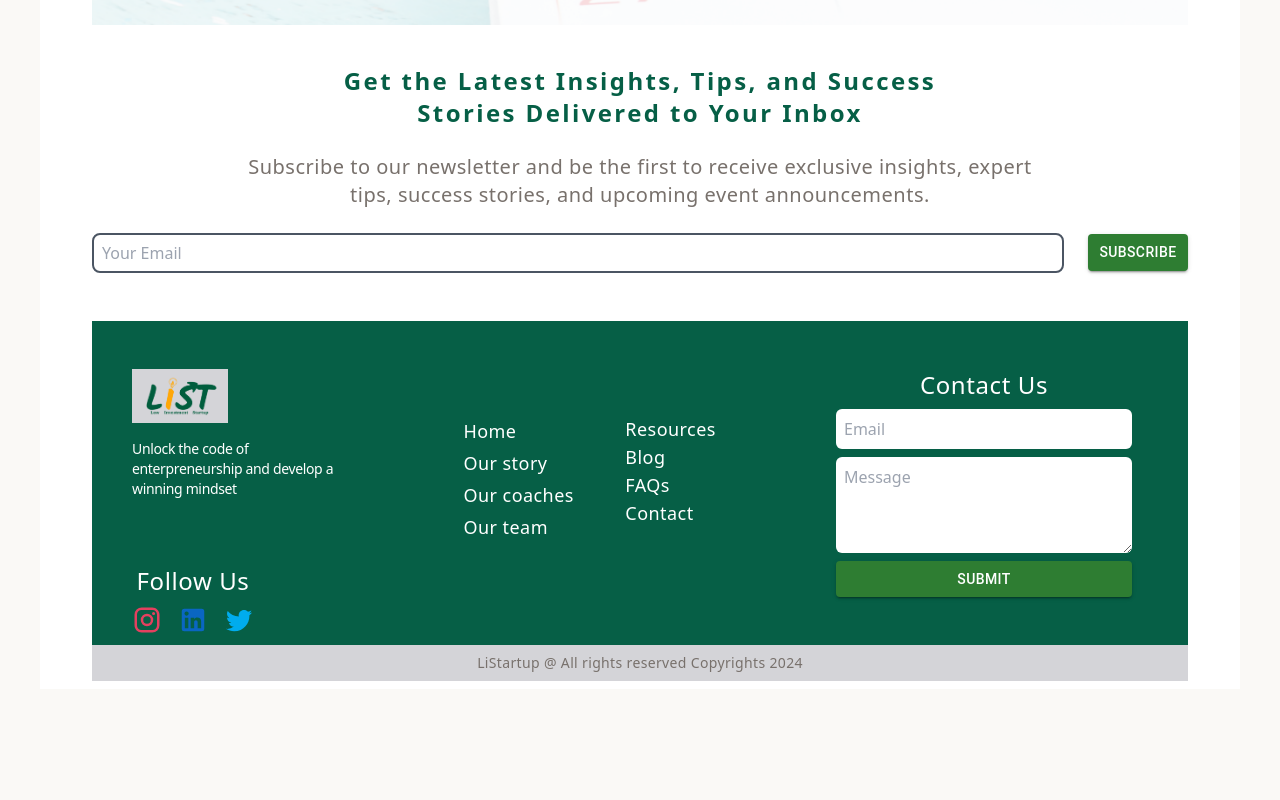
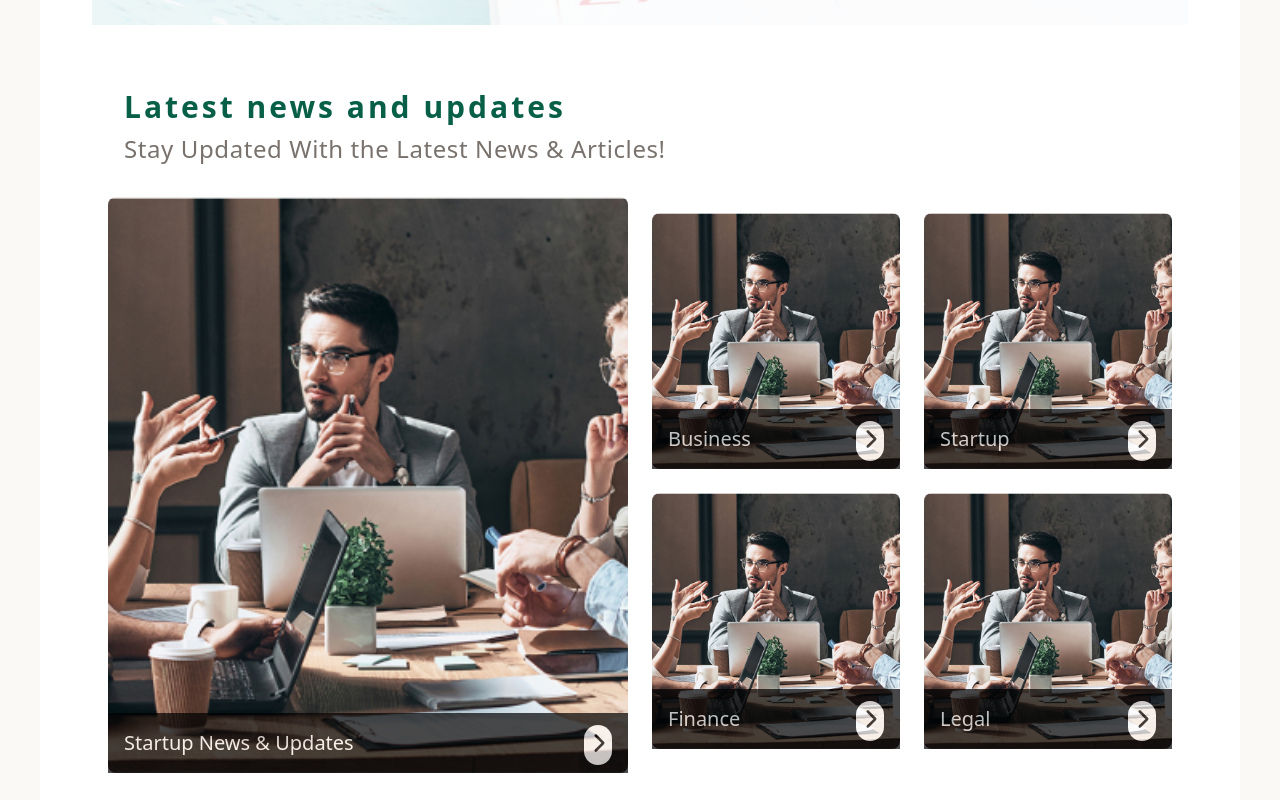
Before and after one commit to GreenVayu/List-startup, a React (Vite) app: page /Resource in a window 1280 px wide. Shown: the part 1840-2640 px from the top of the page. Before the commit the page ends 2549 px from the top, so only its background shows below. Built offline with nearby package versions, Linux system fonts and the light colour scheme; the HTML template or start-up script is replaced by a standard one.

Commit message:
resources page from done

```diff
--- a/src/Resource.tsx
+++ b/src/Resource.tsx
@@ -1,8 +1,17 @@
 import { Button } from "@mui/material";
 import { FontAwesomeIcon } from "@fortawesome/react-fontawesome";
-import { faLightbulb,faCalendarMinus} from "@fortawesome/free-solid-svg-icons";
+import { faLightbulb,faCalendarMinus,faChevronRight} from "@fortawesome/free-solid-svg-icons";
 
 function Resource() {
+
+  const newsItems = [
+    { title: 'Startup News & Updates', imgSrc: '/ourcoaches/purpose.jpg' },
+    { title: 'Business', imgSrc: '/ourcoaches/purpose.jpg' },
+    { title: 'Startup', imgSrc: '/ourcoaches/purpose.jpg'  },
+    { title: 'Finance', imgSrc: '/ourcoaches/purpose.jpg'  },
+    { title: 'Legal', imgSrc: '/ourcoaches/purpose.jpg' },
+  ];
+
   return (
     <div className="container w-full mx-auto">
       <div className="sec1 mt-6">
@@ -404,7 +413,7 @@ function Resource() {
 
         <div className="text-center mb-4 sm:hidden"><span className="text-purple-600 text-xl ">scroll to see more</span></div>
 
-        <div className="py-4 hidden sm:grid sm:grid-cols-2 lg:grid-cols-4 lg:gap-8 sm:gap-12 mt-12 mx-auto w-fit">
+        <div className="py-4 hidden sm:grid sm:grid-cols-2 lg:grid-cols-4 lg:gap-8 sm:gap-12 my-6 mx-auto w-fit">
 
         <div className="w-fit bg-white p-6 rounded-md ">
                 <div className="bg-emerald-800 w-14 h-14 mx-auto flex justify-center items-center rounded-full -translate-y-3/4">
@@ -522,6 +531,52 @@ function Resource() {
 
       </div>
       </div>
+
+      <div className="sec5 mt-12 min-w-full">
+
+      <div className="max-w-7xl mx-auto p-4">
+
+      <div className="text-center sm:text-start sm:ml-4">
+        <h1 className="text-emerald-800 text-2xl sm:text-3xl font-semibold tracking-widest">Latest news and updates</h1>
+        <p className="text-stone-500 text-lg font-normal sm:text-2xl leading-normal tracking-wide mt-2">Stay Updated With the Latest News & Articles!</p>
+      </div>
+
+      <div className="mt-8 grid grid-cols-1 lg:grid-cols-2 gap-6">
+        <div className="relative group row-span-2">
+          <img src={newsItems[0].imgSrc} alt={newsItems[0].title} className="w-full h-64 sm:h-full object-cover rounded-lg" />
+
+          <div className="bg-black w-full p-4 absolute bottom-0 opacity-70 flex">
+            <p className="text-white text-sm sm:text-xl">{newsItems[0].title}</p>
+            <div className="bg-white rounded-full absolute right-4 bottom-2 z-10"><FontAwesomeIcon
+                  icon={faChevronRight}
+                  className="text-black text-xl m-2"
+                /></div>
+
+            </div>
+
+        </div>
+        <div className="grid grid-cols-1 sm:grid-cols-2 gap-6 h-fit sm:mt-4">
+          {newsItems.slice(1).map((item, index) => (
+            <div key={index} className="relative group">
+              <img src={item.imgSrc} alt={item.title} className="w-full h-64 object-cover rounded-lg" />
+
+              <div className="bg-black w-full p-4 absolute bottom-0 opacity-70 flex">
+            <p className="text-white text-xl">{item.title}</p>
+            <div className="bg-white rounded-full absolute right-4 bottom-2 z-10"><FontAwesomeIcon
+                  icon={faChevronRight}
+                  className="text-black text-xl m-2"
+                /></div>
+
+            </div>
+
+            </div>
+          ))}
+        </div>
+      </div>
+    </div>
+
+      </div>
+
     </div>
   );
 }
```
